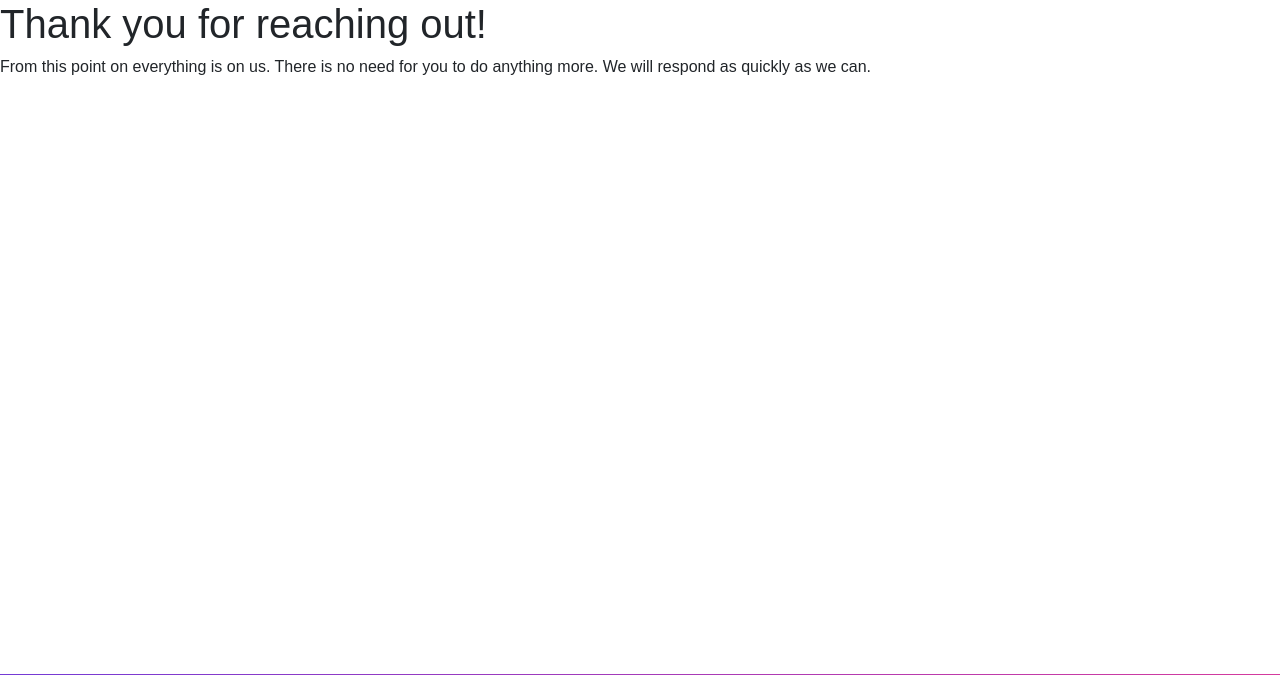
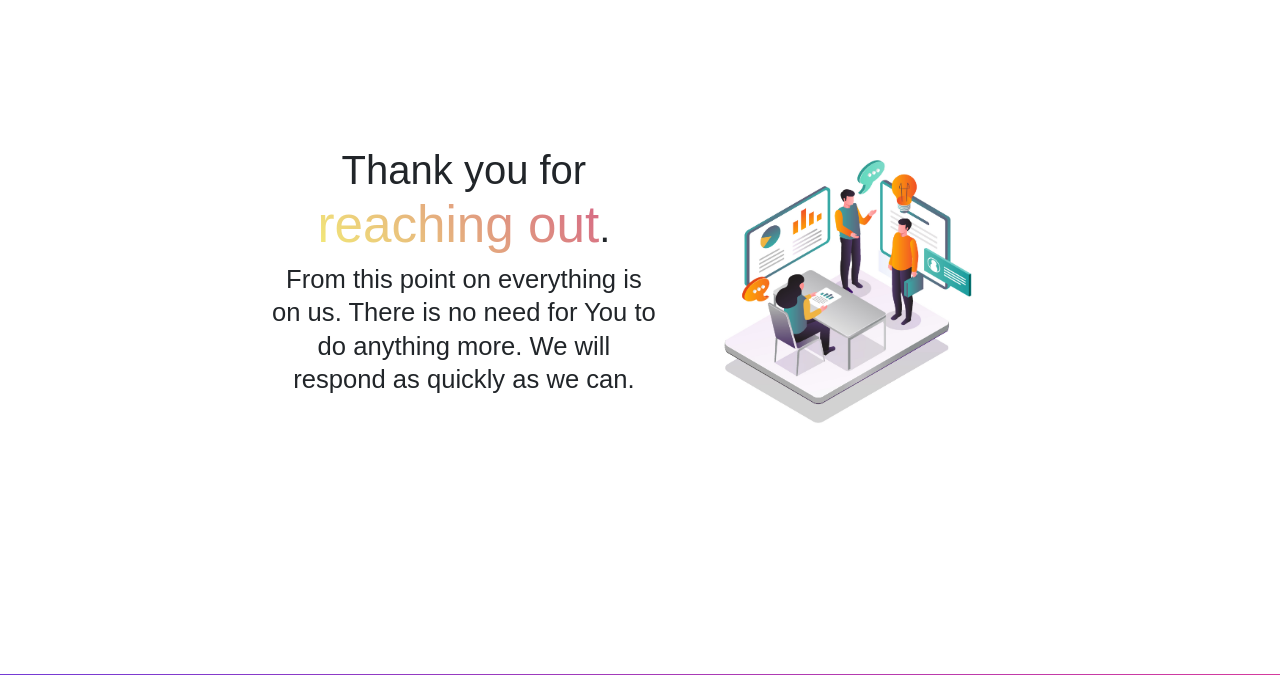
Before and after one commit to matkrzeminski/stan-depot, a Django app: page /contact/thank-you/ in a window 1280 px wide. Shown: the part 80-755 px from the top of the page. Run offline with Django 3.2, Linux system fonts and the light colour scheme; some libraries are stand-ins or nearby versions; some web fonts are replaced.

Commit message:
Implement contact styles.

```diff
--- /dev/null
+++ b/stan_depot/static/css/contact/thanks.css
@@ -0,0 +1,69 @@
+body {
+  background: white;
+}
+
+.thanks {
+  display: flex;
+  flex-direction: column;
+  align-items: center;
+  margin-top: 2rem;
+}
+
+.thanks-message {
+  font-size: 1.3rem;
+  padding: 0.5rem 1rem;
+  line-height: 1.3;
+  text-align: center;
+}
+
+.thanks-highlight {
+  background-color: #F3EC78;
+  background-image: linear-gradient(45deg, #F3EC78, #D56685);
+  background-size: 100%;
+  -webkit-background-clip: text;
+  -moz-background-clip: text;
+  -webkit-text-fill-color: transparent;
+  -moz-text-fill-color: transparent;
+}
+
+.thanks-image-container {
+  width: 100vw;
+  margin-top: 2rem;
+}
+
+.thanks-image {
+  width: 100%;
+  animation: float 6s ease-in-out infinite;
+  transform: translateY(0);
+}
+
+
+@keyframes float {
+  0% {
+    transform: translateY(-5px);
+  }
+  50% {
+    transform: translateY(13px);
+  }
+  100% {
+    transform: translateY(-5px);
+  }
+}
+
+@media (min-width: 760px) {
+  .thanks {
+    flex-direction: row;
+    justify-content: space-between;
+    align-items: center;
+    width: 60%;
+    margin: auto;
+  }
+
+  .thanks-message {
+    font-size: 1.6rem;
+  }
+
+  .thanks-highlight {
+    font-size: 3.2rem;
+  }
+}
--- a/stan_depot/templates/careers/thanks.html
+++ b/stan_depot/templates/careers/thanks.html
@@ -14,7 +14,7 @@
     <h1 class="thanks-message">Thank You for applying to Stan Depot! We will reach out to You as soon as we review Your
       <span class="thanks-highlight">resume</span>.</h1>
     <div class="thanks-image-container">
-      <img class="thanks-image" src="{% static 'images/careers-thank-you.jpg' %}" alt="People working.">
+      <img class="thanks-image" src="{% static 'images/thank-you.jpg' %}" alt="People working.">
     </div>
   </div>
 {% endblock %}
--- a/stan_depot/templates/contact/thanks.html
+++ b/stan_depot/templates/contact/thanks.html
@@ -1,11 +1,24 @@
 {% extends "base.html" %}
+{% load static %}
 
 {% block title %}
   Thank you
 {% endblock %}
 
+{% block css %}
+  <link rel="stylesheet" href="{% static 'css/contact/thanks.css' %}">
+{% endblock %}
+
 {% block content %}
-  <h1>Thank you for reaching out!</h1>
-  <p>From this point on everything is on us. There is no need for you to do anything more. We will respond as quickly as
-    we can.</p>
+  <div class="thanks">
+    <div class="thanks-message">
+      <h1>Thank you for <span class="thanks-highlight">reaching out</span>.</h1>
+      <p class="">
+        From this point on everything is on us. There is no need for You to do anything more. We will respond as quickly
+        as we can.</p>
+    </div>
+    <div class="thanks-image-container">
+      <img class="thanks-image" src="{% static 'images/thank-you.jpg' %}" alt="People working.">
+    </div>
+  </div>
 {% endblock %}
```
Also changed, not shown: stan_depot/static/css/contact/home.css (added, +41 -0 lines), stan_depot/templates/contact/home.html (+6 -10 lines), stan_depot/static/images/thank-you.jpg (renamed from stan_depot/static/images/careers-thank-you.jpg).
